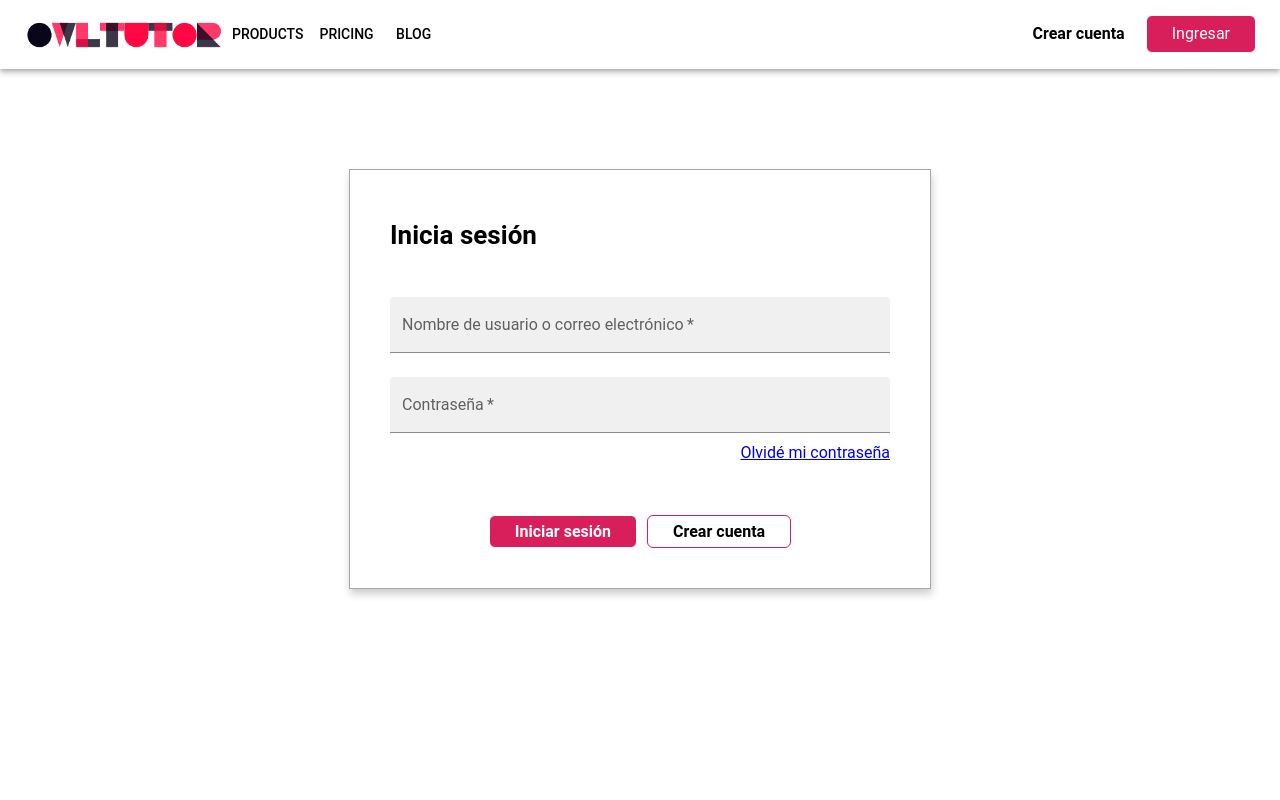
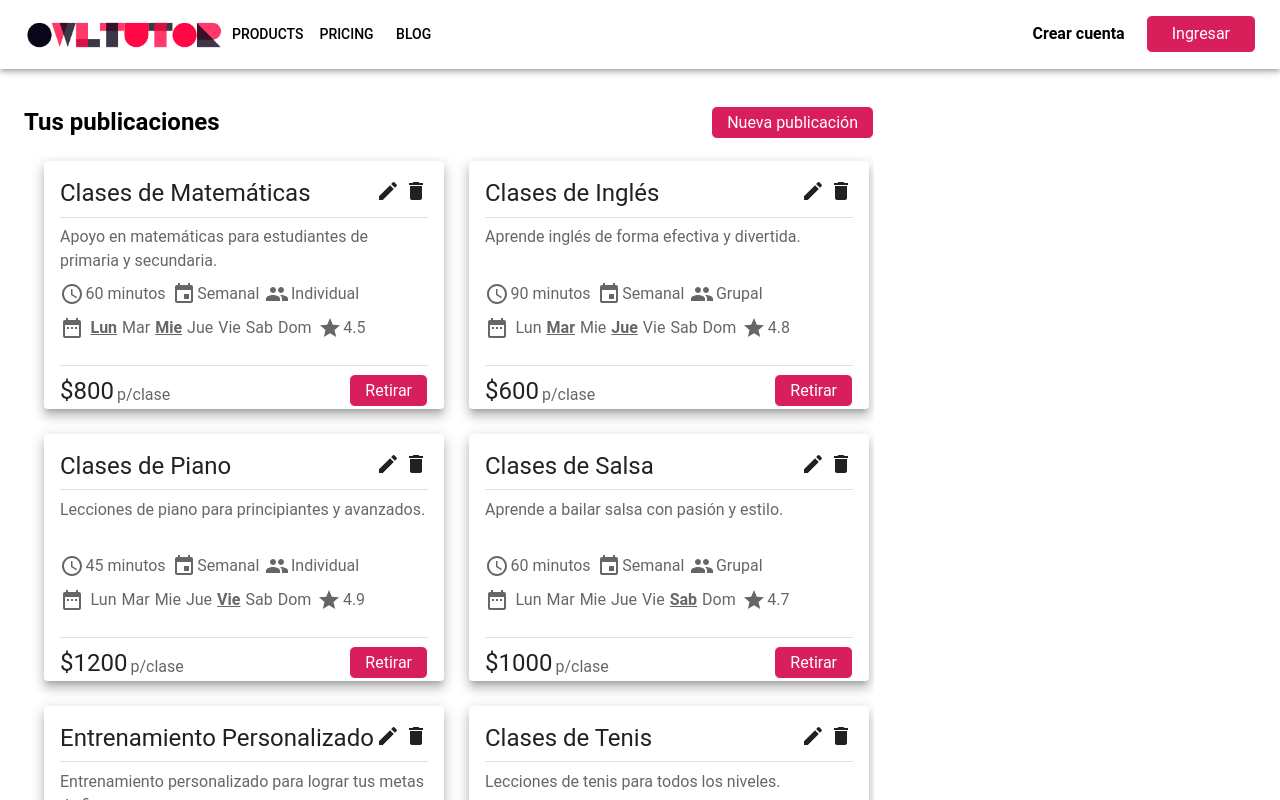
Before and after one commit to asantoro36/Owltutor, a React (Create React App) app: page /profile in a window 1280 px wide. Before the commit this address led to /login. Shown: the top 800 px of the page. Built offline with nearby package versions, Linux system fonts and the light colour scheme.

Commit message:
Add services published

```diff
--- a/src/App.tsx
+++ b/src/App.tsx
@@ -35,7 +35,7 @@ const theme = createTheme({
 });
 
 function App() {
-    const isAuthenticated = !!localStorage.getItem('token');
+    const isAuthenticated = localStorage.getItem('token') !== "";
     console.log(isAuthenticated)
     return (
         <ThemeProvider theme={theme}>
@@ -47,7 +47,7 @@ function App() {
                     <Route path="/create" element={<CreateAccount/>}/>
                     <Route path="/createCongrats" element={<Congrats/>}/>
                     <Route
-                        path={"/profile"}
+                        path="/profile"
                         element={isAuthenticated ? <Profile/> : <Navigate to="/login"/>}
                     />
                 </Routes>
--- /dev/null
+++ b/src/components/ActionsServiceCard/ActionsServiceCard.css
@@ -0,0 +1,14 @@
+.header-container {
+    display: flex;
+    justify-content: space-between;
+}
+
+.actions-container {
+    display: flex;
+    align-items: center;
+    gap: 4px;
+}
+
+.service-action {
+    cursor: pointer;
+}
--- /dev/null
+++ b/src/components/ActionsServiceCard/ActionsServiceCard.tsx
@@ -0,0 +1,82 @@
+import * as React from 'react';
+import Card from '@mui/material/Card';
+import CardContent from '@mui/material/CardContent';
+import Typography from '@mui/material/Typography';
+import AccessTimeIcon from '@mui/icons-material/AccessTime';
+import EventIcon from '@mui/icons-material/Event';
+import PeopleIcon from '@mui/icons-material/People';
+import DateRangeIcon from '@mui/icons-material/DateRange';
+import "../ServiceCard/ServiceCard.css"
+import "./ActionsServiceCard.css"
+import {Divider} from "@mui/material";
+import {Service} from "../../entities/Service";
+import EditIcon from '@mui/icons-material/Edit';
+import DeleteIcon from '@mui/icons-material/Delete';
+import GradeIcon from '@mui/icons-material/Grade';
+
+interface ServiceCardProps {
+    service: Service;
+}
+
+export function ActionsServiceCard(props: ServiceCardProps) {
+
+    const service = props.service
+    const setType = (type: string) => {
+        return type!=='INDIVIDUAL'? 'Grupal' : 'Individual';
+    }
+
+    const setFrequency = (frequency: string) => {
+        if(frequency === 'UNIQUE')
+            return "Única"
+        else if (frequency === 'WEEKLY')
+            return 'Semanal'
+        return 'Mensual'
+    }
+
+    return (
+        <Card sx={{ maxWidth: 400, maxHeight: 500 }} elevation={8}>
+            <CardContent className="card-content">
+                <div className={"header-container"}>
+                    <span><Typography color="textPrimary" variant={"h5"}>{service.title}</Typography></span>
+                    <div className={"actions-container"}>
+                        <span onClick={() => {console.log("Edit")}} className={"service-action"}><EditIcon/></span>
+                        <span onClick={() => {console.log("Delete")}} className={"service-action"}><DeleteIcon/></span>
+                    </div>
+                </div>
+                <Divider/>
+                <div className="card-description">
+                    <div>
+                        <Typography style={{minHeight: 48}}color="textSecondary">{service.description}</Typography>
+                    </div>
+                    <div className={'class-info'}>
+                        <div className={'class-info-items'}>
+                            <Typography className="description-points" color="textSecondary"><AccessTimeIcon/>{service.duration}</Typography>
+                            <Typography className="description-points" color="textSecondary"><EventIcon/>{setFrequency(service.frequency)}</Typography>
+                            <Typography className="description-points" color="textSecondary"><PeopleIcon/>{setType(service.type)}</Typography>
+                        </div>
+                        <div className={'class-info-items'} >
+                            <div style={{display:'flex', gap: 5, alignItems: "center"}}>
+                                <Typography className="description-points" color="textSecondary"><DateRangeIcon/></Typography>
+                                <Typography className={`description-points ${service.days.includes('MON') ? 'bold-text' : ''}`} color="textSecondary">Lun</Typography>
+                                <Typography className={`description-points ${service.days.includes('THU') ? 'bold-text' : ''}`} color="textSecondary">Mar</Typography>
+                                <Typography className={`description-points ${service.days.includes('WED') ? 'bold-text' : ''}`} color="textSecondary">Mie</Typography>
+                                <Typography className={`description-points ${service.days.includes('TUE') ? 'bold-text' : ''}`} color="textSecondary">Jue</Typography>
+                                <Typography className={`description-points ${service.days.includes('FRI') ? 'bold-text' : ''}`} color="textSecondary">Vie</Typography>
+                                <Typography className={`description-points ${service.days.includes('SAT') ? 'bold-text' : ''}`} color="textSecondary">Sab</Typography>
+                                <Typography className={`description-points ${service.days.includes('SUN') ? 'bold-text' : ''}`} color="textSecondary">Dom</Typography>
+                            </div>
+                            <Typography className="description-points" color="textSecondary"><GradeIcon/>{service.rating}</Typography>
+                        </div>
+                    </div>
+                </div>
+                <div className="card-footer">
+                    <Divider/>
+                    <div className="footer-content">
+                        <span style={{display: 'flex'}}><Typography variant="h5"> ${service.cost} </Typography><Typography className="cost-info" color="textSecondary"> p/clase</Typography></span>
+                        <div className="contact-button">{!service.isPublished? "Publicar" : "Retirar"}</div>
+                    </div>
+                </div>
+            </CardContent>
+        </Card>
+    );
+}
--- a/src/components/AppBar/AppBar.tsx
+++ b/src/components/AppBar/AppBar.tsx
@@ -105,7 +105,7 @@ function ResponsiveAppBar() {
                                 <div className={"appbar-username"}>{`${loggedUser?.name} ${loggedUser?.surname}`}</div>
                                 <Tooltip title="Open settings">
                                     <IconButton onClick={handleOpenUserMenu} sx={{ p: 0 }}>
-                                        <Avatar alt="" sx={{ bgcolor: loggedUser?.photoUrl }}>{loggedUser?.name.charAt(0)}{loggedUser?.surname.charAt(0)}</Avatar>
+                                        <Avatar alt="" sx={{ bgcolor: loggedUser?.photoUrl}}>{loggedUser?.name.charAt(0)}{loggedUser?.surname.charAt(0)}</Avatar>
                                     </IconButton>
                                 </Tooltip>
                             </div>
@@ -140,7 +140,7 @@ function ResponsiveAppBar() {
                             onClose={handleCloseUserMenu}
                         >
                             <MenuItem key="profile" onClick={handleCloseUserMenu}>
-                                <Typography textAlign="center">Perfil</Typography>
+                                <Typography onClick={() => {navigate("/profile")}} textAlign="center">Perfil</Typography>
                             </MenuItem>
                             <MenuItem key="logout" onClick={handleCloseUserMenu}>
                                 <Typography onClick={handleLogOut} textAlign="center">Cerrar sesión</Typography>
--- /dev/null
+++ b/src/courses/Courses.css
@@ -0,0 +1,5 @@
+.courses-header {
+    display: flex;
+    justify-content: space-between;
+    align-items: center;
+}
--- /dev/null
+++ b/src/courses/Courses.tsx
@@ -0,0 +1,37 @@
+import {useEffect, useState} from "react";
+import {Service, ServicesList} from "../entities/Service";
+import * as React from "react";
+import Typography from "@mui/material/Typography";
+import {ActionsServiceCard} from "../components/ActionsServiceCard/ActionsServiceCard";
+import "./Courses.css"
+import {useNavigate} from "react-router-dom";
+
+export const Courses = () => {
+
+    const [classes, setClasses] = useState<Service[]>([])
+    const navigate = useNavigate();
+
+    useEffect(() => {
+        setClasses(ServicesList)
+    }, []);
+
+    return(
+        <div className="board">
+            <div>
+                <div className={'courses-header'}>
+                    <h2>Tus publicaciones</h2>
+                    <span onClick={() => { navigate("") }} className={"contact-button"}>Nueva publicación</span>
+                </div>
+                <div className={`card-container ${classes.length === 0? 'services-not-found' : 'columns'}`}>
+                    {
+                        classes.length === 0?
+                            <Typography variant={"h3"} className={"services-not-found"}>No encontramos servicios para esta búsqueda</Typography>
+                            :
+                            classes.map((s: Service) => (
+                                <ActionsServiceCard service={s}/>
+                            ))
+                    }
+                </div>
+            </div>
+        </div>)
+}
--- a/src/entities/Service.ts
+++ b/src/entities/Service.ts
@@ -12,6 +12,7 @@ interface Service {
     days: string[],
     cost: number;
     comments: string[];
+    isPublished: boolean;
 }
 
 const ServicesList: Service[] = [
@@ -28,7 +29,8 @@ const ServicesList: Service[] = [
         duration: "60 minutos",
         days: ["MON", "WED"],
         cost: 800,
-        comments: []
+        comments: [],
+        isPublished: true
     },
     {
         id: 1,
@@ -43,7 +45,8 @@ const ServicesList: Service[] = [
         duration: "90 minutos",
         days: ["TUE", "THU"],
         cost: 600,
-        comments: []
+        comments: [],
+        isPublished: true
     },
     {
         id: 2,
@@ -58,7 +61,8 @@ const ServicesList: Service[] = [
         duration: "45 minutos",
         days: ["FRI"],
         cost: 1200,
-        comments: []
+        comments: [],
+        isPublished: true
     },
     {
         id: 3,
@@ -73,7 +77,8 @@ const ServicesList: Service[] = [
         duration: "60 minutos",
         days: ["SAT"],
         cost: 1000,
-        comments: []
+        comments: [],
+        isPublished: true
     },
     {
         id: 4,
@@ -88,7 +93,8 @@ const ServicesList: Service[] = [
         duration: "75 minutos",
         days: ["MON", "WED", "FRI"],
         cost: 1500,
-        comments: []
+        comments: [],
+        isPublished: true
     },
     {
         id: 5,
@@ -103,7 +109,8 @@ const ServicesList: Service[] = [
         duration: "90 minutos",
         days: ["TUE", "THU"],
         cost: 700,
-        comments: []
+        comments: [],
+        isPublished: true
     },
     {
         id: 6,
@@ -118,7 +125,8 @@ const ServicesList: Service[] = [
         duration: "120 minutos",
         days: ["FRI"],
         cost: 1800,
-        comments: []
+        comments: [],
+        isPublished: false
     },
     {
         id: 7,
@@ -133,7 +141,8 @@ const ServicesList: Service[] = [
         duration: "180 minutos",
         days: ["SAT"],
         cost: 2000,
-        comments: []
+        comments: [],
+        isPublished: false
     },
     {
         id: 8,
@@ -148,7 +157,8 @@ const ServicesList: Service[] = [
         duration: "90 minutos",
         days: ["First Monday of the month"],
         cost: 1800,
-        comments: []
+        comments: [],
+        isPublished: true
     },
     {
         id: 9,
@@ -163,7 +173,8 @@ const ServicesList: Service[] = [
         duration: "180 minutos",
         days: ["MON","TUE","WED","FRI"],
         cost: 2500,
-        comments: []
+        comments: [],
+        isPublished: true
     },
     {
         id: 10,
@@ -178,7 +189,8 @@ const ServicesList: Service[] = [
         duration: "90 minutos",
         days: ["TUE", "THU"],
         cost: 1200,
-        comments: []
+        comments: [],
+        isPublished: true
     }
 ];
 
--- a/src/profile/Profile.tsx
+++ b/src/profile/Profile.tsx
@@ -1,3 +1,12 @@
+import AppBar from "../components/AppBar/AppBar";
+import React from "react";
+import { Courses } from "../courses/Courses";
+
 export const Profile = () => {
-    return(<div>Hello World</div>)
+    return(
+        <>
+            <AppBar/>
+            <Courses/>
+        </>
+    )
 }
```
